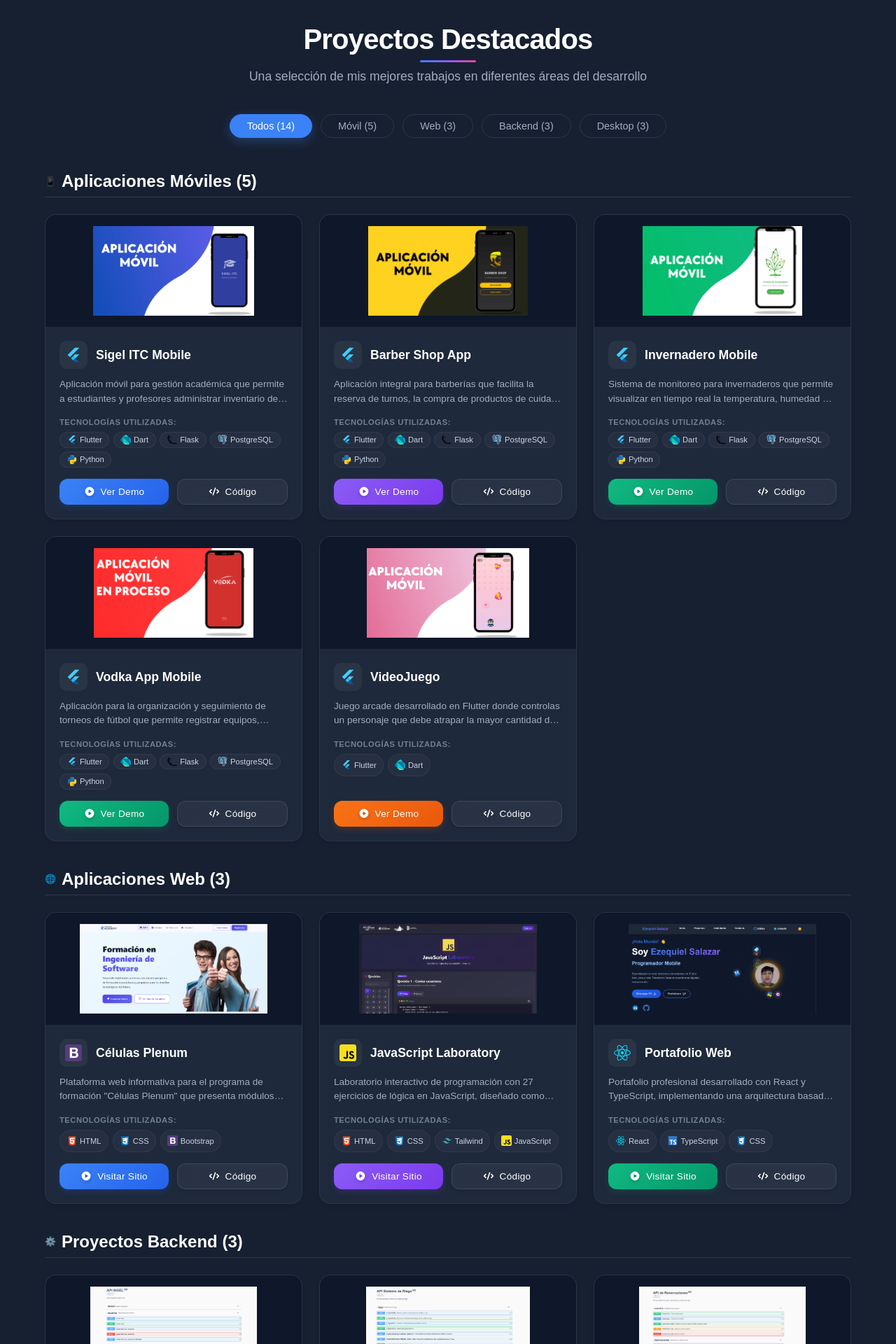
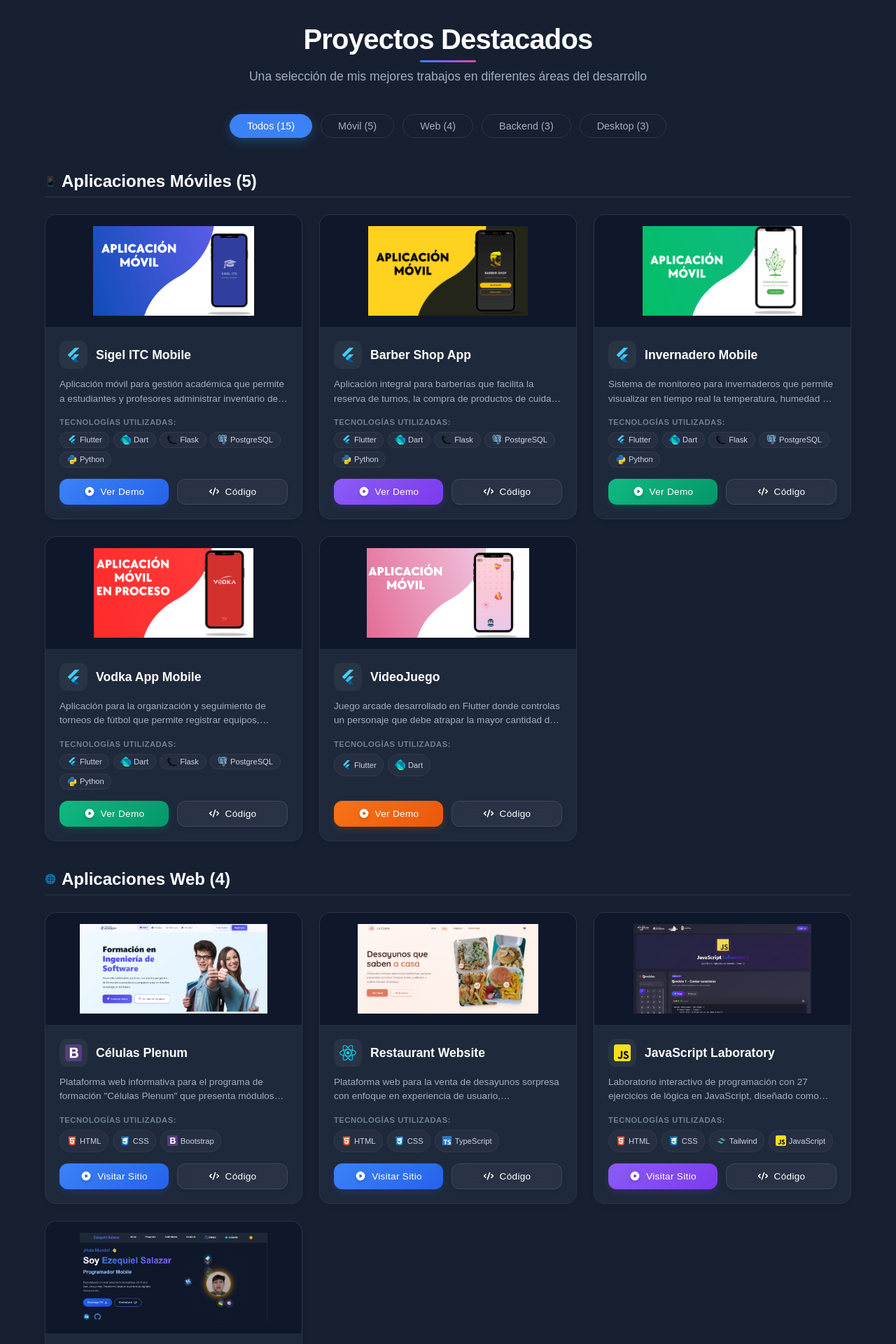
Before and after one commit to Ezequie1Sc/Portafolio, a React (Vite) app: page / in a window 1280 px wide. Shown: the part 846-2766 px from the top of the page at 70% size. Built offline with nearby package versions, Linux system fonts and the light colour scheme.

Commit message:
actualizacion

```diff
--- a/src/data/index.ts
+++ b/src/data/index.ts
@@ -278,6 +278,28 @@ export const projects: Project[] = [
     github: 'https://github.com/Ezequie1Sc/Practica-Web',
     demoUrl: 'https://practica-web-kappa.vercel.app/', // <-- CAMBIA ESTA URL
   },
+  {
+    id: 15,
+    title: 'Restaurant Website',
+    description: 'Plataforma web para la venta de desayunos sorpresa con enfoque en experiencia de usuario, personalización y contacto directo vía WhatsApp.',
+    image: '/proyectos/web/webcasita.png',
+    icon: '/icons/react.svg',
+    type: 'web',
+    technologies: [
+      { name: 'HTML', icon: '/icons/html.svg', bgColor: 'bg-orange-600' },
+      { name: 'CSS', icon: '/icons/css.svg', bgColor: 'bg-blue-600' },
+      { name: 'TypeScript', icon: '/icons/tp.svg', bgColor: 'bg-blue-600' },
+    ],
+    images: [
+      '/proyectos/plenum/1.png',
+      '/proyectos/plenum/2.png',
+      '/proyectos/plenum/3.png',
+    ],
+    color: 'blue',
+    github: 'https://github.com/Ezequie1Sc/web-casita',
+    demoUrl: 'https://web-casita.vercel.app/', // <-- CAMBIA ESTA URL
+  },
+
   {
     id: 7,
     title: 'JavaScript Laboratory',
```
Also changed, not shown: public/Certificates/logo.jpg (added), public/proyectos/web/webcasita.png (added).
